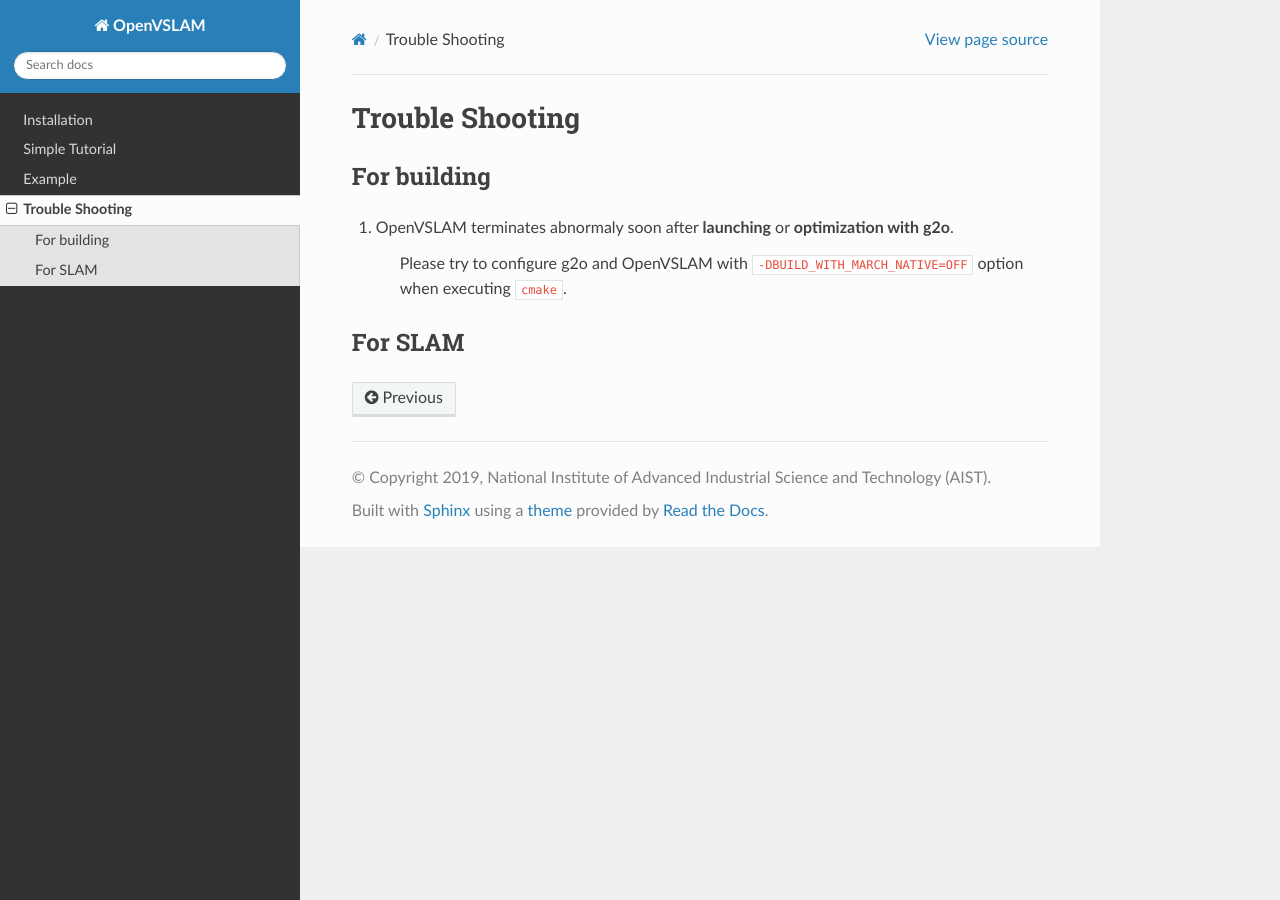
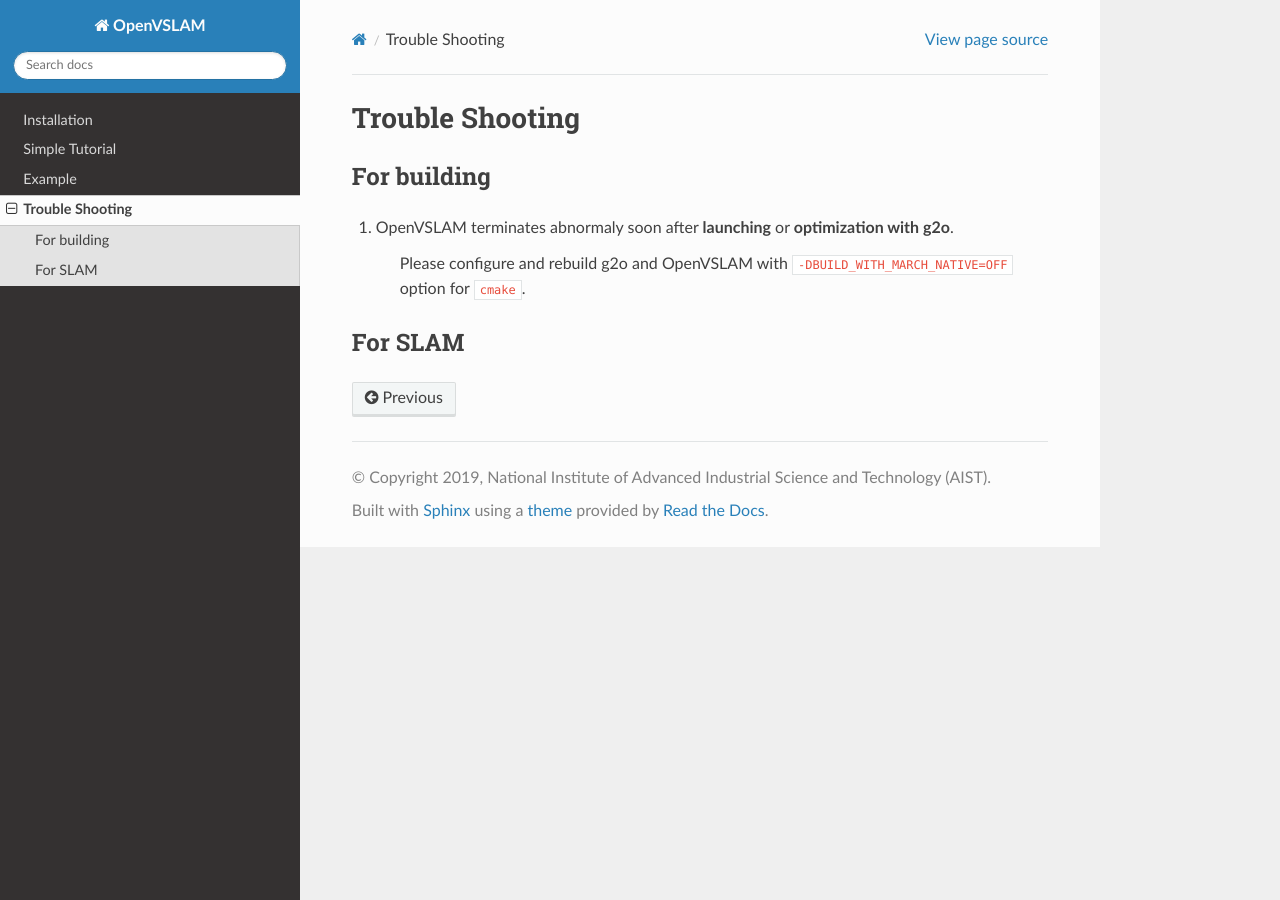
Before and after one commit to xdspacelab/openvslam, a Sphinx documentation site: the page built from docs/trouble_shooting.rst, in a window 1280 px wide. Built offline with Sphinx 7.4.7 and the Read the Docs theme 2.0.0, drawn with Linux system fonts in a browser that asks for light colours.

Commit message:
Modify trouble-shooting chapter

```diff
--- a/docs/trouble_shooting.rst
+++ b/docs/trouble_shooting.rst
@@ -12,7 +12,7 @@ For building
 
 #. OpenVSLAM terminates abnormaly soon after **launching** or **optimization with g2o**.
 
-    Please try to configure g2o and OpenVSLAM with ``-DBUILD_WITH_MARCH_NATIVE=OFF`` option when executing ``cmake``.
+    Please configure and rebuild g2o and OpenVSLAM with ``-DBUILD_WITH_MARCH_NATIVE=OFF`` option for ``cmake``.
 
 
 .. _section-trouble-slam:
```
